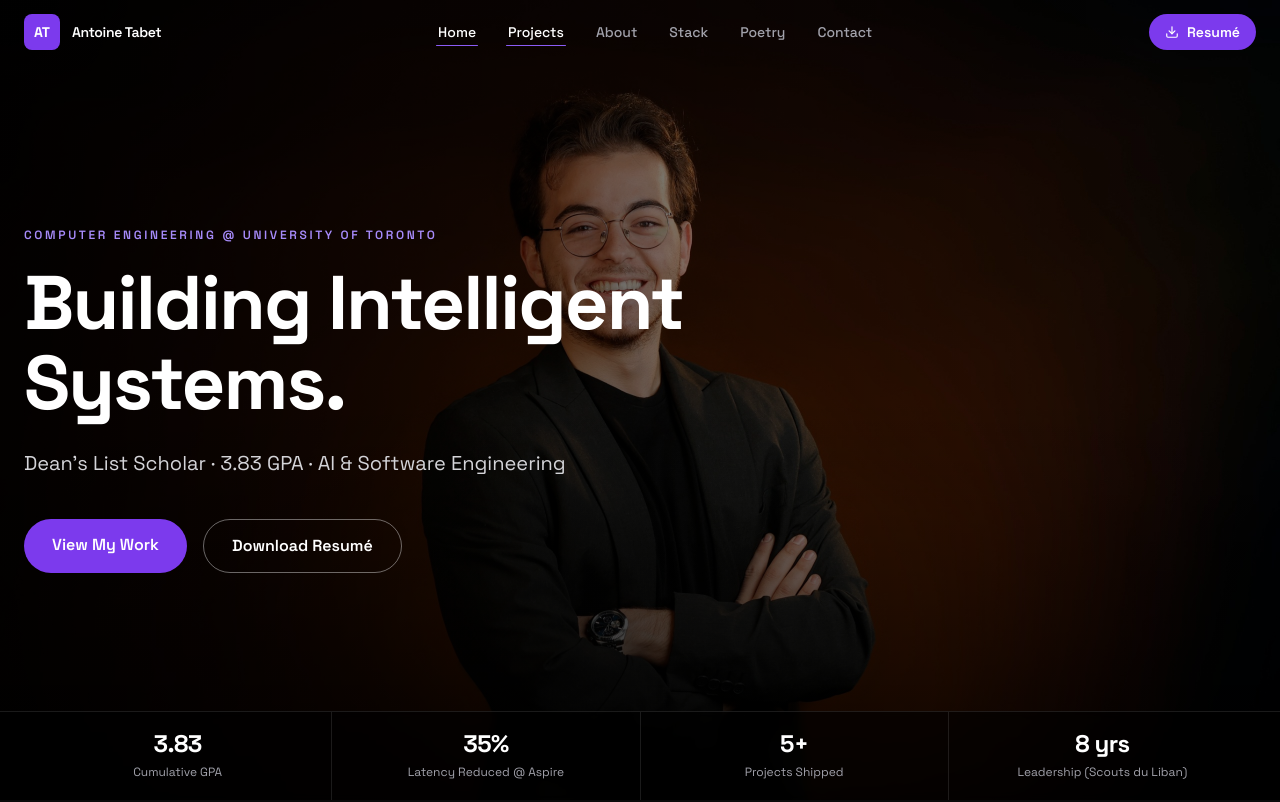
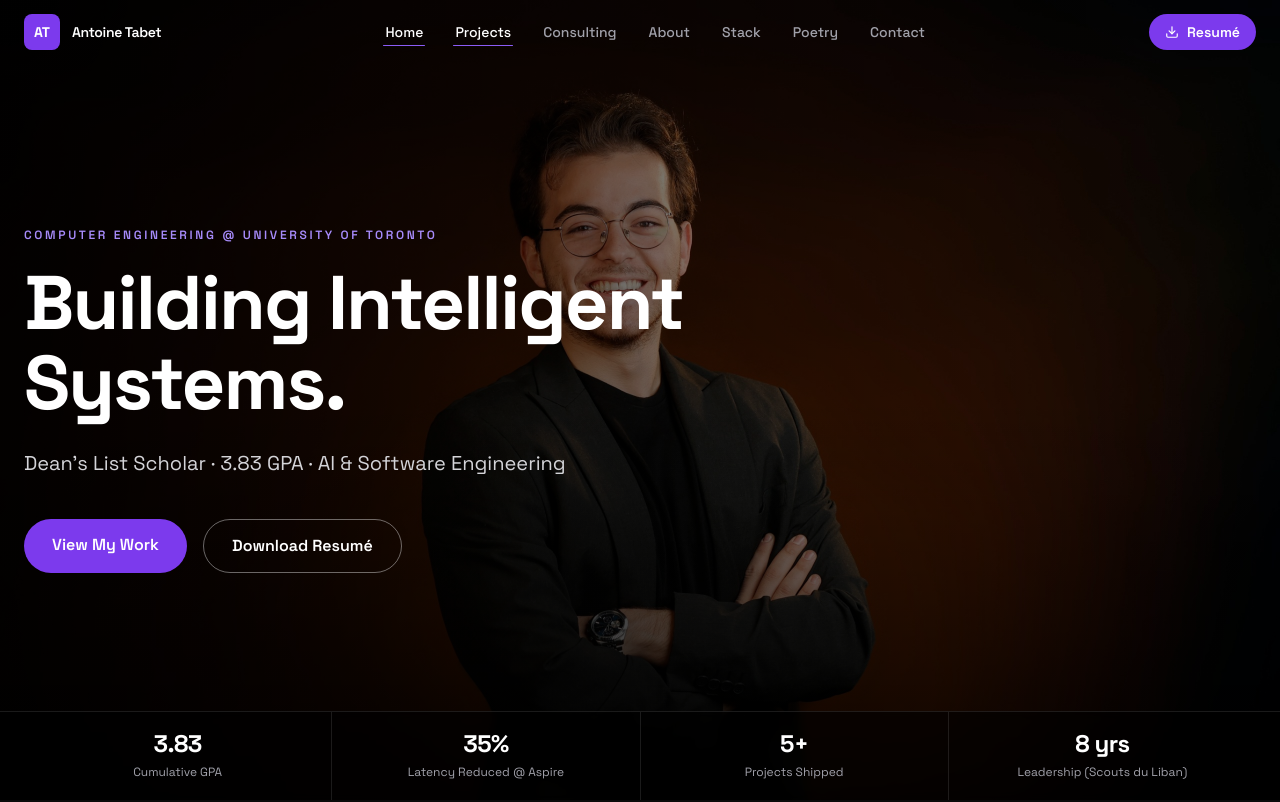
Before and after one commit to tabetant/my-portfolio, a Next.js app: page / in a window 1280 px wide. Shown: the top 802 px of the page. Built offline with nearby package versions, Linux system fonts and the light colour scheme.

Commit message:
add consulting link to site navigation

```diff
--- a/src/components/Navbar.tsx
+++ b/src/components/Navbar.tsx
@@ -6,12 +6,13 @@ import { usePathname } from "next/navigation";
 import { Menu, X, Download } from "lucide-react";
 
 const NAV_LINKS = [
-  { href: "/",          label: "Home"     },
-  { href: "/#projects", label: "Projects" },
-  { href: "/about",     label: "About"    },
-  { href: "/stack",     label: "Stack"    },
-  { href: "/poetry",    label: "Poetry"   },
-  { href: "/contact",   label: "Contact"  },
+  { href: "/",           label: "Home"       },
+  { href: "/#projects",  label: "Projects"   },
+  { href: "/consulting", label: "Consulting" },
+  { href: "/about",      label: "About"      },
+  { href: "/stack",      label: "Stack"      },
+  { href: "/poetry",     label: "Poetry"     },
+  { href: "/contact",    label: "Contact"    },
 ];
 
 function isActive(href: string, pathname: string): boolean {
```
